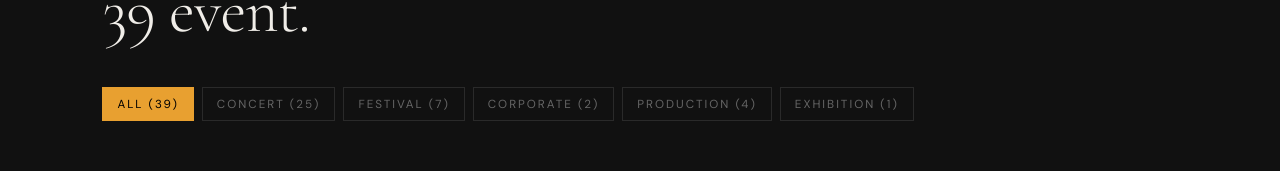
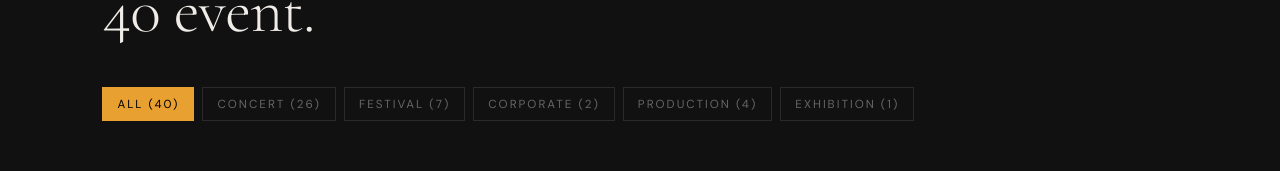
Before and after one commit to A-ksara/Xsaaa, a React (Vite) app: page / in a window 1280 px wide. Shown: the part 2614-2785 px from the top of the page. Built offline with nearby package versions, Linux system fonts and the light colour scheme.

Commit message:
Update App.jsx

```diff
--- a/src/App.jsx
+++ b/src/App.jsx
@@ -58,6 +58,7 @@ const events = [
   { n: 37, title: "EXO PLANET #6 – EXhOrizon", venue: "Indonesia Arena", date: "2026-06-06", endDate: "2026-06-07", cat: "Concert"},
   { n: 38, title: "2026 NCT JNJM FANMEETING TOUR DUALITY", venue: "Tennis Indoor GBK", date: "2026-07-04", endDate: "2026-07-05", cat: "Concert"},
   { n: 39, title: "MITSKI Present - Nothing's About To Happen To Me", venue: "Tennis Indoor GBK", date: "2026-07-18", cat: "Concert"},
+  { n: 40, title: "Bernadya Album Showcase - Sampai Hanya Di Mimpi", venue: "Tennis Indoor GBK", date: "2026-07-25", cat: "Concert"},
 ];
 
 const CATS = ["All", "Concert", "Festival", "Corporate", "Production", "Exhibition"];
```
